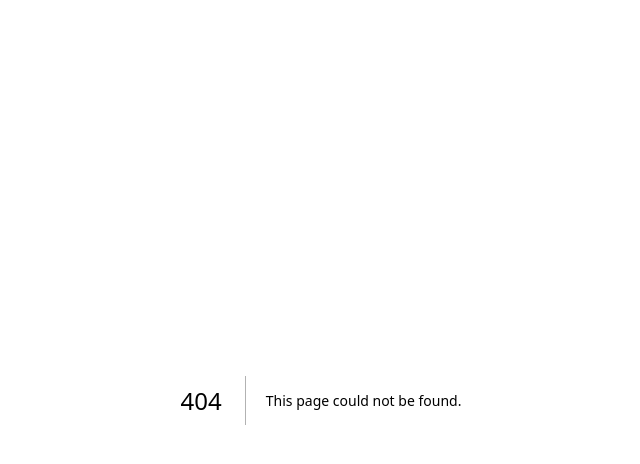
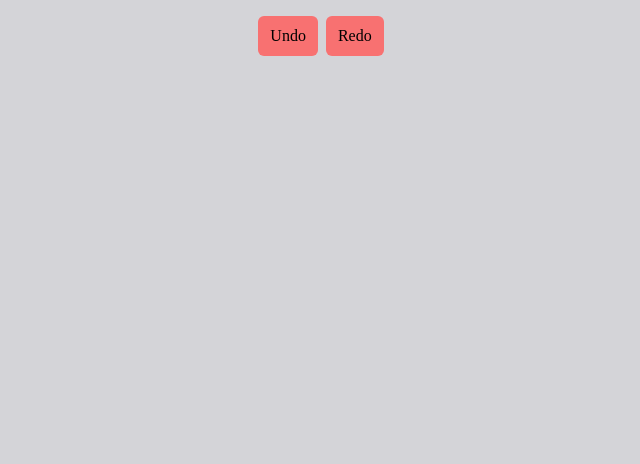
Before and after one commit to Bmullerc/playing-around, a Next.js app: page /challenges/clickcircle in a window 1280 px wide. Before the commit this address had no page. Shown: the top 464 px of the page, without its empty margins (319-959 px from the left). Built offline with nearby package versions, Linux system fonts and the light colour scheme.

Commit message:
add: undo, redo

```diff
--- /dev/null
+++ b/src/pages/challenges/clickcircle.jsx
@@ -0,0 +1,55 @@
+import Head from 'next/head'
+import { useState } from 'react'
+
+export default function Home() {
+  const [list, setList] = useState([])
+
+  const handleClick = (event) => {
+    const newClick = {
+      clientX: event.clientX,
+      clientY: event.clientY
+    }
+    setList((prev) => [...prev, newClick])
+  }
+
+  const handleUndo = () => {
+    const newList = [...list].slice(0, -1)
+    setList(newList)
+  }
+
+  const handleRedo = () => {
+    console.log(list)
+  }
+
+  return (
+    <>
+      <Head>
+        <title>Playing Around with N13</title>
+        <meta name="description" content="Generated by create next app" />
+        <meta name="viewport" content="width=device-width, initial-scale=1" />
+        <link rel="icon" href="/favicon.ico" />
+      </Head>
+      <main>
+        <div
+          className='fixed justify-center items-center top-4 w-full z-10 flex gap-2'>
+          <button
+            onClick={handleUndo}
+            className="bg-red-400 py-2 px-3 rounded-md font">Undo
+          </button>
+          <button
+            onClick={handleRedo}
+            className="bg-red-400 py-2 px-3 rounded-md font">Redo
+          </button>
+        </div>
+
+        <div
+          onClick={handleClick}
+          className='bg-zinc-300 h-full w-full fixed'>
+          {list.map((item, index) => (
+            <span key={index} className="bg-red-600 w-6 h-6 rounded-full absolute" style={{ left: item.clientX, top: item.clientY }} />
+          ))}
+        </div>
+      </main >
+    </>
+  )
+}
--- /dev/null
+++ b/src/pages/challenges/index.tsx
@@ -0,0 +1,19 @@
+import Head from 'next/head'
+
+export default function Home() {
+  return (
+    <>
+      <Head>
+        <title>React Interview Challenge Solving</title>
+        <meta name="description" content="Generated by create next app" />
+        <meta name="viewport" content="width=device-width, initial-scale=1" />
+        <link rel="icon" href="/favicon.ico" />
+      </Head>
+      <main>
+        <header>
+          <h2>React Challenges Here</h2>
+        </header>
+      </main>
+    </>
+  )
+}
--- a/src/pages/index.jsx
+++ /dev/null
@@ -1,36 +0,0 @@
-import Head from 'next/head'
-import { useState } from 'react'
-
-export default function Home() {
-  const [list, setList] = useState([])
-
-  const handleClick = (event) => {
-    const newClick = {
-      clientX: event.clientX,
-      clientY: event.clientY
-    }
-    setList((prev) => [...prev, newClick])
-  }
-
-  return (
-    <>
-      <Head>
-        <title>Playing Around with N13</title>
-        <meta name="description" content="Generated by create next app" />
-        <meta name="viewport" content="width=device-width, initial-scale=1" />
-        <link rel="icon" href="/favicon.ico" />
-      </Head>
-      <main>
-        <header>
-          <div
-            onClick={handleClick}
-            className='bg-zinc-300 h-full w-full fixed'>
-            {list.map((item, index) => (
-              <span key={index} className="bg-red-600 w-6 h-6 rounded-full absolute" style={{ left: item.clientX, top: item.clientY }} />
-            ))}
-          </div>
-        </header>
-      </main>
-    </>
-  )
-}
--- /dev/null
+++ b/src/pages/index.tsx
@@ -0,0 +1,19 @@
+import Head from 'next/head'
+
+export default function Home() {
+  return (
+    <>
+      <Head>
+        <title>Playing Around with N13</title>
+        <meta name="description" content="Generated by create next app" />
+        <meta name="viewport" content="width=device-width, initial-scale=1" />
+        <link rel="icon" href="/favicon.ico" />
+      </Head>
+      <main>
+        <header>
+          <h2>Front-end Interview Challenges</h2>
+        </header>
+      </main>
+    </>
+  )
+}
--- a/tsconfig.json
+++ b/tsconfig.json
@@ -15,6 +15,6 @@
     "jsx": "preserve",
     "incremental": true
   },
-  "include": ["next-env.d.ts", "**/*.ts", "**/*.tsx"],
+  "include": ["next-env.d.ts", "**/*.ts", "**/*.tsx", "src/pages/challenges/clickcircle.jsx"],
   "exclude": ["node_modules"]
 }
```
Also changed, not shown: 1 other file (tests, documents, lock files or other folders).
